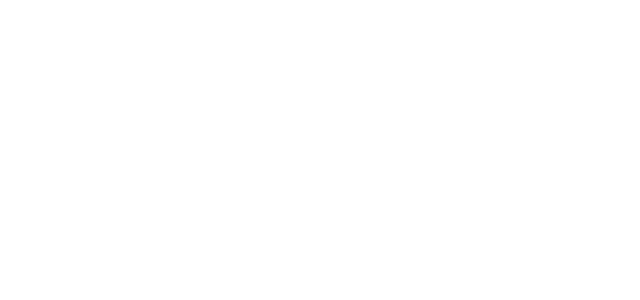
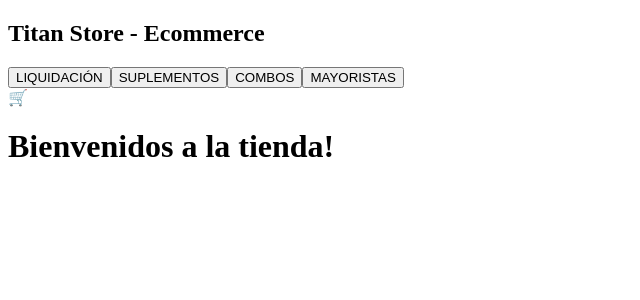
Before and after one commit to TinchoMerca/Proyecto_Final_React, a React (Vite) app: page / in a window 1280 px wide. Shown: the top 300 px of the page, without its empty margins (0-640 px from the left). Built offline with nearby package versions, Linux system fonts and the light colour scheme.

Commit message:
Componentes creados

```diff
--- a/src/App.jsx
+++ b/src/App.jsx
@@ -1,12 +1,18 @@
 import { useState } from 'react'
 import './App.css'
+import NavBar from './components/NavBar'
+import ItemListContainer from './components/ItemListContainer'
 
 function App() {
 
   return (
     <>
 
+      {/* Traemos el NavBar con el CartWidget integrado */}
+      <NavBar/>
 
+      {/* Traemos el ListContainer y le pasamos la prop */}
+      <ItemListContainer mensaje={'Bienvenidos a la tienda!'}/>
 
     </>
   )
--- a/src/components/CartWidget.jsx
+++ b/src/components/CartWidget.jsx
@@ -0,0 +1,11 @@
+import React from 'react'
+
+const CartWidget = () => {
+    return (
+        <div>
+            🛒
+        </div>
+    )
+}
+
+export default CartWidget
--- a/src/components/ItemListContainer.jsx
+++ b/src/components/ItemListContainer.jsx
@@ -0,0 +1,11 @@
+import React from 'react'
+
+const ItemListContainer = ({mensaje}) => {
+    return (
+        <div>
+            <h1>{mensaje}</h1>
+        </div>
+    )
+}
+
+export default ItemListContainer
--- a/src/components/NavBar.jsx
+++ b/src/components/NavBar.jsx
@@ -0,0 +1,28 @@
+import React from 'react'
+import CartWidget from './CartWidget'
+
+const  NavBar = () => {
+    return (
+        <nav>
+
+            {/* {Nombre de la tienda} */}
+            <h2>Titan Store - Ecommerce</h2>
+
+            {/* {Categorias} */}
+            <div>
+
+                <button>LIQUIDACIÓN</button>
+                <button>SUPLEMENTOS</button>
+                <button>COMBOS</button>
+                <button>MAYORISTAS</button>
+
+            </div>
+
+            {/* {Componente hijo} */}
+            <CartWidget/>
+
+        </nav>
+    )
+}
+
+export default NavBar
```
